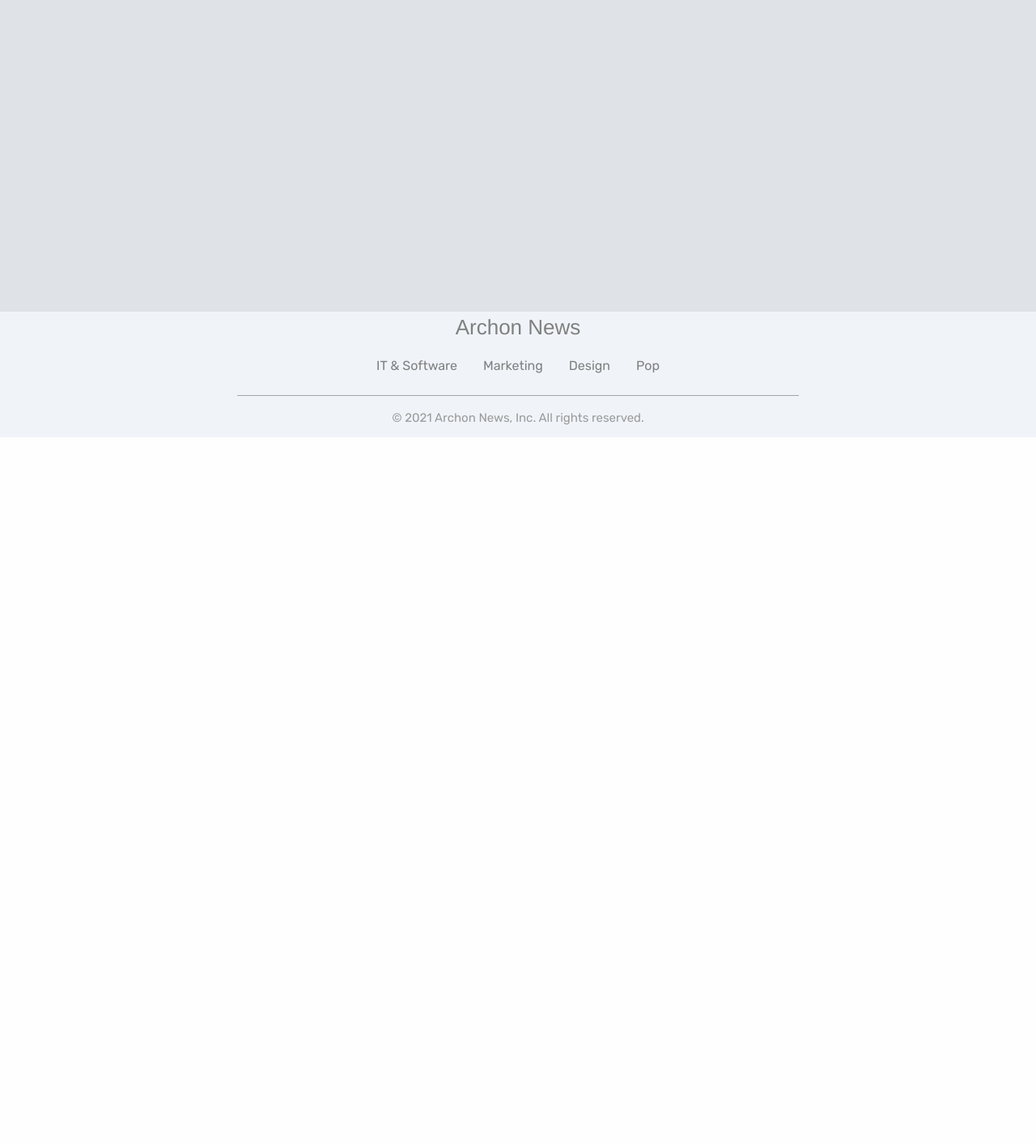
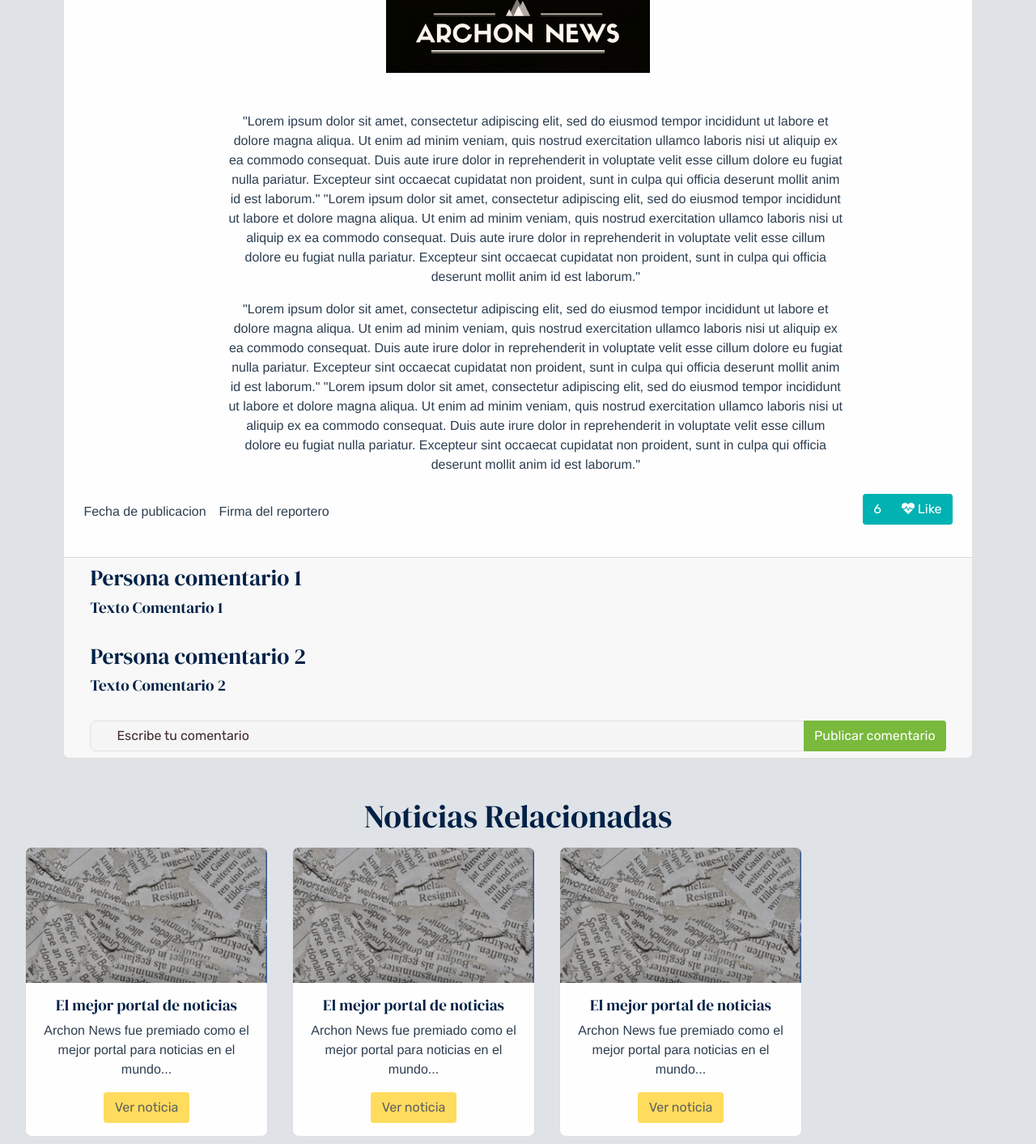
Before and after one commit to mquintero0118/PiaBDM, a Vue app: page /seeNews in a window 1280 px wide. Shown: the part 260-1673 px from the top of the page at 81% size. Before the commit the page ends 800 px from the top, so only its background shows below. Built offline with nearby package versions, Linux system fonts and the light colour scheme.

Commit message:
Basic skeleton for seeNews

```diff
--- a/src/components/MainPage.vue
+++ b/src/components/MainPage.vue
@@ -76,7 +76,7 @@
             <p class="card-text">
               Despues de una larga vida, Club Penguin cerrar sus puertas al publico...
             </p>
-            <router-link to="/login" class="btn btn-primary">Ver noticia</router-link>
+            <router-link to="/seeNews" class="btn btn-primary">Ver noticia</router-link>
           </div>
         </div>
           </div>
@@ -99,7 +99,7 @@
             <p class="card-text">
               Archon News fue premiado como el mejor portal para noticias en el mundo...
             </p>
-            <router-link to="/login" class="btn btn-primary">Ver noticia</router-link>
+            <router-link to="/seeNews" class="btn btn-primary">Ver noticia</router-link>
           </div>
         </div>
         </div>
--- /dev/null
+++ b/src/components/seeNews.vue
@@ -0,0 +1,165 @@
+<template>
+  <div class="card cardseeNews">
+    <div class="card-header">Titulo de la noticia</div>
+    <div class="card-body">
+      <div class="d-flex flex-row bd-highlight mb-3">
+        <div class="p-2 bd-highlight">Fecha de la noticia</div>
+        <div class="p-2 bd-highlight">Lugar del acontecimiento</div>
+      </div>
+      <img
+        src="./testImages/archonNewsBanner.png"
+        class="card-img-top cardImage"
+        alt="..."
+      />
+      <br />
+      <br />
+      <br />
+      <p class="paragraph">
+        "Lorem ipsum dolor sit amet, consectetur adipiscing elit, sed do eiusmod
+        tempor incididunt ut labore et dolore magna aliqua. Ut enim ad minim
+        veniam, quis nostrud exercitation ullamco laboris nisi ut aliquip ex ea
+        commodo consequat. Duis aute irure dolor in reprehenderit in voluptate
+        velit esse cillum dolore eu fugiat nulla pariatur. Excepteur sint
+        occaecat cupidatat non proident, sunt in culpa qui officia deserunt
+        mollit anim id est laborum." "Lorem ipsum dolor sit amet, consectetur
+        adipiscing elit, sed do eiusmod tempor incididunt ut labore et dolore
+        magna aliqua. Ut enim ad minim veniam, quis nostrud exercitation ullamco
+        laboris nisi ut aliquip ex ea commodo consequat. Duis aute irure dolor
+        in reprehenderit in voluptate velit esse cillum dolore eu fugiat nulla
+        pariatur. Excepteur sint occaecat cupidatat non proident, sunt in culpa
+        qui officia deserunt mollit anim id est laborum."
+      </p>
+
+      <p class="paragraph">
+        "Lorem ipsum dolor sit amet, consectetur adipiscing elit, sed do eiusmod
+        tempor incididunt ut labore et dolore magna aliqua. Ut enim ad minim
+        veniam, quis nostrud exercitation ullamco laboris nisi ut aliquip ex ea
+        commodo consequat. Duis aute irure dolor in reprehenderit in voluptate
+        velit esse cillum dolore eu fugiat nulla pariatur. Excepteur sint
+        occaecat cupidatat non proident, sunt in culpa qui officia deserunt
+        mollit anim id est laborum." "Lorem ipsum dolor sit amet, consectetur
+        adipiscing elit, sed do eiusmod tempor incididunt ut labore et dolore
+        magna aliqua. Ut enim ad minim veniam, quis nostrud exercitation ullamco
+        laboris nisi ut aliquip ex ea commodo consequat. Duis aute irure dolor
+        in reprehenderit in voluptate velit esse cillum dolore eu fugiat nulla
+        pariatur. Excepteur sint occaecat cupidatat non proident, sunt in culpa
+        qui officia deserunt mollit anim id est laborum."
+      </p>
+
+      <div class="d-flex bd-highlight mb-3">
+        <div class="p-2 bd-highlight stuff">Fecha de publicacion</div>
+        <div class="p-2 bd-highlight stuff">Firma del reportero</div>
+
+        <div class="ms-auto p-2 bd-highlight">
+          <div
+            class="btn-group"
+            role="group"
+            aria-label="Basic mixed styles example"
+          >
+            <button type="button" class="btn btn-info disable">6</button>
+            <button type="button" class="btn btn-info">
+              <i class="fas fa-heartbeat"></i> Like
+            </button>
+          </div>
+        </div>
+      </div>
+    </div>
+    <div class="card-footer">
+      <div class="container-fluid">
+        <div>
+          <div class="d-flex justify-content-start">
+            <h3>Persona comentario 1</h3>
+          </div>
+          <div class="d-flex justify-content-start">
+            <h5>Texto Comentario 1</h5>
+          </div>
+        </div>
+        <br />
+        <div>
+          <div class="d-flex justify-content-start">
+            <h3>Persona comentario 2</h3>
+          </div>
+          <div class="d-flex justify-content-start">
+            <h5>Texto Comentario 2</h5>
+          </div>
+        </div>
+        <br />
+        <div class="input-group commentGroup">
+          <input
+            type="text"
+            class="form-control comment"
+            placeholder="Escribe tu comentario"
+            aria-label="Input group example"
+            aria-describedby="btnGroupAddon"
+          />
+          <div class="btn btn-success" id="btnGroupAddon">
+            Publicar comentario
+          </div>
+        </div>
+      </div>
+    </div>
+  </div>
+  <br>
+  <br>
+  <h1>Noticias Relacionadas</h1>
+  <div class="d-flex justify-content-center">
+  <div class="d-flex flex-wrap">
+<div v-for="index in 4" :key="index" class="card cardSecond" style="width: 10rem">
+          <img src="./testImages/newspaper.png" class="card-img-top" alt="..." />
+          <div class="card-body">
+            <h5 class="card-title">El mejor portal de noticias</h5>
+            <p class="card-text">
+              Archon News fue premiado como el mejor portal para noticias en el mundo...
+            </p>
+            <router-link to="/seeNews" class="btn btn-primary">Ver noticia</router-link>
+          </div>
+        </div>
+        </div>
+        </div>
+  <br />
+</template>
+
+<script>
+export default {};
+</script>
+
+<style>
+.cardseeNews {
+  width: 90%;
+  max-width: 2000px;
+  margin-left: 5%;
+}
+.card-body {
+  width: 100% !important;
+}
+.cardImage {
+  max-width: 30%;
+}
+.paragraph {
+  max-width: 70%;
+  margin-left: 17%;
+}
+.card-footer {
+  max-height: 2000px;
+}
+.commentGroup {
+  margin-left: 0%;
+  width: 100%;
+}
+.comment {
+  margin-left: 0%;
+}
+.stuff {
+  margin-top: 10px;
+}
+.disable:hover {
+  color: #FFFEFE;
+    background-color: #00B2B2;
+    border-color: #00B2B2;
+}
+.disable:activeq {
+  color: #FFFEFE;
+    background-color: #00B2B2;
+    border-color: #00B2B2;
+}
+</style>
--- a/src/router/index.js
+++ b/src/router/index.js
@@ -4,6 +4,7 @@ import Login from '../components/Login.vue'
 import MainPage from '../components/MainPage.vue'
 import EditProfile from '../components/EditProfile.vue'
 import CreateNews from '../components/createNews.vue'
+import seeNews from '../components/seeNews.vue'
 
 const routes = [
   {
@@ -55,6 +56,14 @@ const routes = [
     },
   },
   {
+    path: '/seeNews',
+    name: 'SeeNews',
+    component: seeNews,
+    meta: {
+      title: 'See News',
+    },
+  },
+  {
     path: '/about',
     name: 'About',
     // route level code-splitting
```
